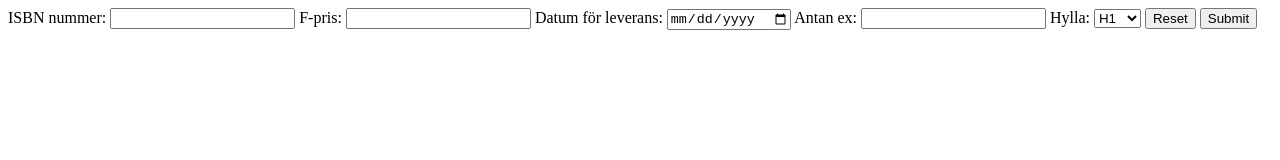
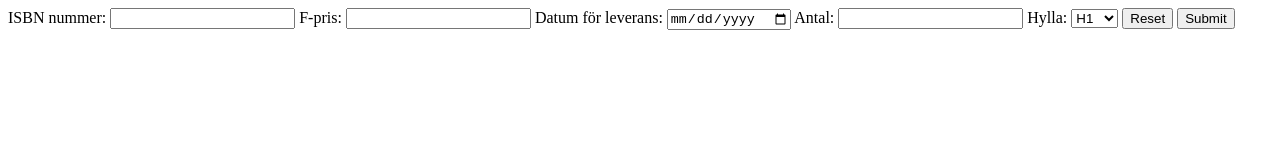
Before and after one commit to JSandis/bokhandeln, a plain HTML site: page index.html in a window 1280 px wide. Drawn offline with Linux system fonts and the light colour scheme.

Commit message:
A little change in my html/form(antan ex TO Antal)!

```diff
--- a/index.html
+++ b/index.html
@@ -22,7 +22,7 @@
 					<label for="datum">Datum för leverans:</label>
 					<input type="date" name="datum">
 
-					<label for="antal">Antan ex:</label>
+					<label for="antal">Antal:</label>
 					<input type="number" name="antal">
 
 					<label for="hyllanr">Hylla:</label>
```
